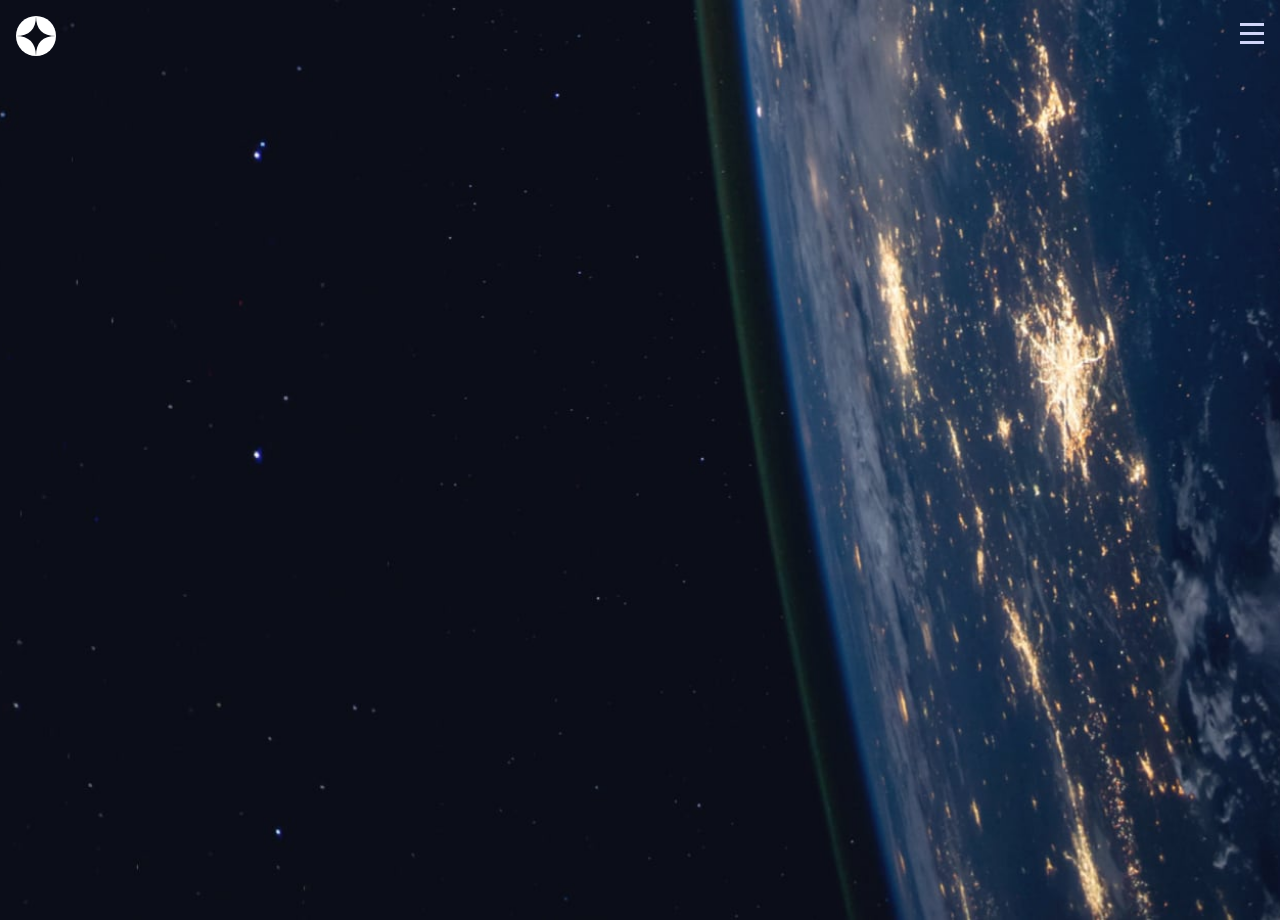
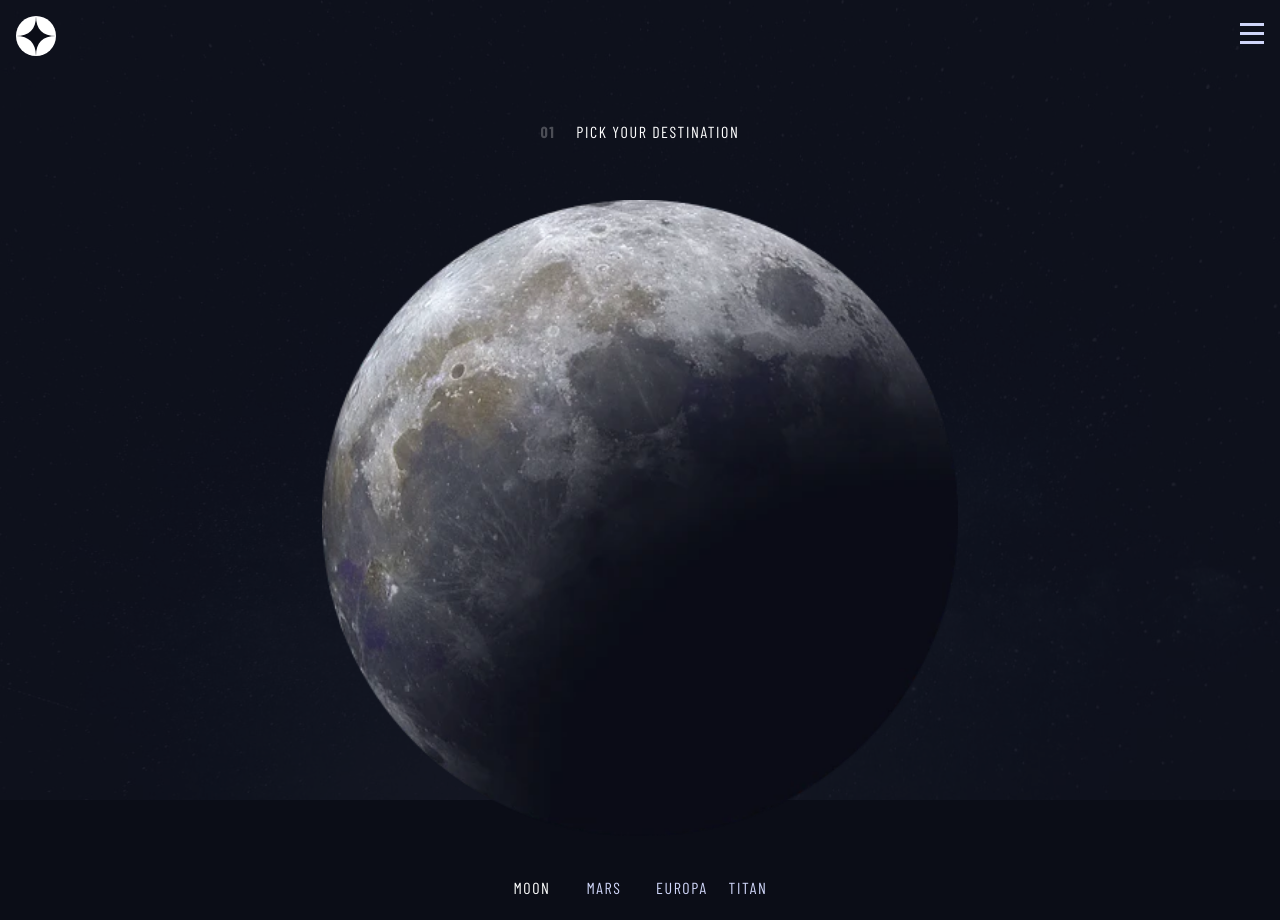
Before and after one commit to MikevPeeren/space-tourism-website, a Next.js app: page /destination in a window 1280 px wide. Built offline with nearby package versions, Linux system fonts and the light colour scheme; a web font is replaced by a local one.

Commit message:
:sparkles: start on destination page

```diff
--- a/components/ListSelector.tsx
+++ b/components/ListSelector.tsx
@@ -11,10 +11,13 @@ const ListSelector = ({ activeButton, setActiveButton, content, variant }) => {
             "cursor-pointer transition ease-in-out delay-150 duration-200":
               true,
             "rounded-full bg-white w-3 h-3 mx-2": variant === "sm",
+            "bg-opacity-20": activeButton != i,
             "rounded-full bg-black text-white border border-dark-gray w-10 h-10 mx-2":
               variant === "md",
-            "bg-opacity-20": activeButton != i,
             "!bg-white text-black": activeButton === i && variant === "md",
+            "text-blue tracking-widest uppercase w-10 h-10 mx-4":
+              variant === "underlined",
+            "text-white": activeButton === i && variant === "underlined",
           })}
           onClick={() => setActiveButton(i)}
         >
--- a/pages/destination/index.tsx
+++ b/pages/destination/index.tsx
@@ -1,10 +1,21 @@
+import { useState } from "react";
+
 import Head from "next/head";
+import Image from "next/image";
 
 import Header from "../../components/Header";
 
+import MOON from "/public/destination/image-moon.webp";
+import MARS from "/public/destination/image-mars.webp";
+import EUROPA from "/public/destination/image-europa.webp";
+import TITAN from "/public/destination/image-titan.png";
+import ListSelector from "@/components/ListSelector";
+
 const Destination = () => {
+  const [activeButton, setActiveButton] = useState(0);
+
   return (
-    <div className="background">
+    <div className="background--destination">
       <Head>
         <title>Space Destination</title>
       </Head>
@@ -13,7 +24,55 @@ const Destination = () => {
           <Header />
         </div>
 
-        <div className="flex flex-col justify-start items-center min-h-screen text-center mt-10 mx-1"></div>
+        <div className="flex flex-col justify-start items-center text-center mt-4 mx-1 ">
+          <h1 className="uppercase my-6 text-base text-white tracking-widest">
+            <span className="opacity-25 pr-4 font-bold">01</span> Pick your
+            destination
+          </h1>
+          <div className="flex flex-col justify-between items-center mt-8 w-5/6">
+            <div className="w-3/5">
+              {activeButton === 0 && (
+                <Image
+                  src={MOON}
+                  alt="Picture of the planet Moon"
+                  layout="responsive"
+                  priority
+                />
+              )}
+              {activeButton === 1 && (
+                <Image
+                  src={MARS}
+                  alt="Picture of the planet Mars"
+                  layout="responsive"
+                  priority
+                />
+              )}
+              {activeButton === 2 && (
+                <Image
+                  src={EUROPA}
+                  alt="Picture of the planet Europa"
+                  layout="responsive"
+                  priority
+                />
+              )}
+              {activeButton === 3 && (
+                <Image
+                  src={TITAN}
+                  alt="Picture of the planet Titan"
+                  layout="responsive"
+                  priority
+                />
+              )}
+            </div>
+          </div>
+
+          <ListSelector
+            activeButton={activeButton}
+            setActiveButton={setActiveButton}
+            content={["Moon", "Mars", "Europa", "Titan"]}
+            variant="underlined"
+          />
+        </div>
       </main>
       <footer></footer>
     </div>
--- a/styles/globals.scss
+++ b/styles/globals.scss
@@ -31,12 +31,36 @@ a {
   min-height: 100vh;
   height: auto;
   width: 100vw;
+  mix-blend-mode: screen;
 
   @media screen and (min-width: 768px) and (max-width: 1023px) {
     background-image: url("/home/background-home-tablet.jpg");
   }
   @media screen and (max-width: 767px) {
     background-image: url("/home/background-home-mobile.jpg");
+  }
+}
+
+.background--destination:before {
+  content: "";
+  background-image: url("/destination/background-destination-desktop.jpg");
+  background-position: center;
+  background-repeat: no-repeat;
+  background-size: cover;
+  opacity: 0.25;
+  min-width: 100vw;
+  min-height: 100vh;
+  height: auto;
+  width: 100vw;
+  position: absolute;
+  transform: rotate(180deg);
+  mix-blend-mode: screen;
+
+  @media screen and (min-width: 768px) and (max-width: 1023px) {
+    background-image: url("/destination/background-destination-tablet.jpg");
+  }
+  @media screen and (max-width: 767px) {
+    background-image: url("/destination/background-destination-mobile.jpg");
   }
 }
 
@@ -52,6 +76,7 @@ a {
   height: auto;
   width: 100vw;
   position: absolute;
+  mix-blend-mode: screen;
 
   @media screen and (min-width: 768px) and (max-width: 1023px) {
     background-image: url("/crew/background-crew-tablet.jpg");
```
